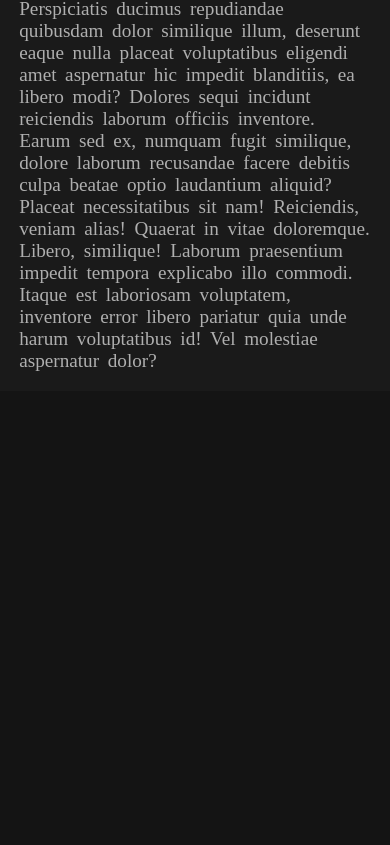
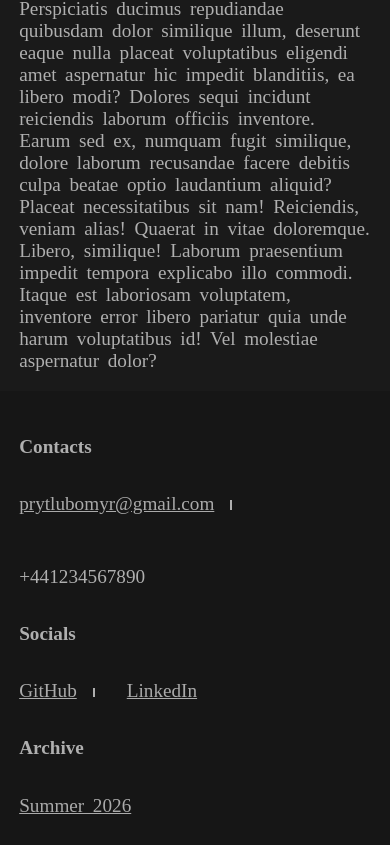
Before and after one commit to prytlubomir/personal_website, a Vue app: page / in a window 390 px wide. Shown: the part 10087-10932 px from the top of the page. Before the commit the page ends 10478 px from the top, so only its background shows below. Built offline with nearby package versions, Linux system fonts and the light colour scheme.

Commit message:
Added a footer

```diff
--- a/src/App.vue
+++ b/src/App.vue
@@ -6,6 +6,7 @@
         <ProjectsSection />
         <ContactSection />
     </main>
+    <AppFooter />
 </template>
 
 <script>
@@ -14,6 +15,7 @@
     import HomeAboutSection from './components/HomeAboutSection.vue';
     import ContactSection from './components/ContactSecion.vue';
     import ProjectsSection from './components/ProjectsSection.vue';
+    import AppFooter from './components/AppFooter.vue';
 
     export default {
         name: 'App',
@@ -22,7 +24,8 @@
             TitleScreen,
             HomeAboutSection,
             ContactSection,
-            ProjectsSection
+            ProjectsSection,
+            AppFooter
         },
     }
 </script>
--- /dev/null
+++ b/src/components/AppFooter.vue
@@ -0,0 +1,124 @@
+<template>
+    <footer class="footer" id="contacts">
+        <ContentLimiter>
+            <!--
+                - Email
+                - LinkedIn
+            -->
+            <div class="footer-layout">
+                <section>
+                    <h4>Contacts</h4>
+                    <ul>
+                        <li><MinLink class="link" href="mailto:prytlubomyr@gmail.com">prytlubomyr@gmail.com</MinLink></li>
+                        <li>+441234567890</li>
+                    </ul>
+                </section>
+                <section class="socials">
+                    <div class="wrapper">
+                        <h4>Socials</h4>
+                        <ul>
+                            <li><MinLink class="link" href="">GitHub</MinLink></li>
+                            <li><MinLink class="link" href="">LinkedIn</MinLink></li>
+                        </ul>
+                    </div>
+                </section>
+                <section>
+                    <h4>Archive</h4>
+                    <ul>
+                        <li><MinLink class="link" href="">Summer 2026</MinLink></li>
+                    </ul>
+                </section>
+            </div>
+        </ContentLimiter>
+    </footer>
+</template>
+
+<script>
+    import ContentLimiter from './ContentLimiter.vue';
+    import MinLink from './MinLink.vue';
+
+    export default {
+        name: "ContactSection",
+        components: {
+            ContentLimiter,
+            MinLink,
+        }
+    }
+</script>
+
+<style scoped>
+    .footer {
+        background: #161616 !important;
+        padding: 1.2rem 0;
+        color: #afafaf;
+        font-size: 1.2em;
+        word-spacing: .2em;
+    }
+
+    .footer-layout {
+        /*display: grid;
+        grid-template-columns: repeat(3, 1fr);*/
+        display: flex;
+        justify-content: space-between;
+    }
+
+    .link {
+        text-decoration: underline;
+    }
+
+    .socials .wrapper {
+        margin-left: -50%;
+    }
+
+    ul {
+        list-style-type: none;
+        padding: 0;
+    }
+
+    li {
+        margin: 0.5em 0;
+    }
+
+    @media screen and (max-width: 530px) {
+        .footer-layout {
+            flex-direction: column;
+        }
+
+        .socials .wrapper {
+            margin-left: 0;
+        }
+
+        h4 {
+            /*margin: 0;*/
+        }
+
+        ul {
+            display: flex;
+            gap: 2rem;
+            flex-wrap: wrap;
+            margin: 0;
+            /*justify-content: space-between;*/
+        }
+
+        li::after {
+            content: "|";
+            overflow: hidden;
+            display: inline-block;
+            width: 2px;
+            height: 0.5em;
+            background-color: #afafaf;
+            margin-left: 1rem;
+        }
+
+        ul li:last-child::after {
+            /*content: ".";*/
+            display: none;
+            /*background-color: #fff;*/
+        }
+
+        /*.footer-layout section {
+            margin-left: 0;
+        }*/
+    }
+
+</style>
```
